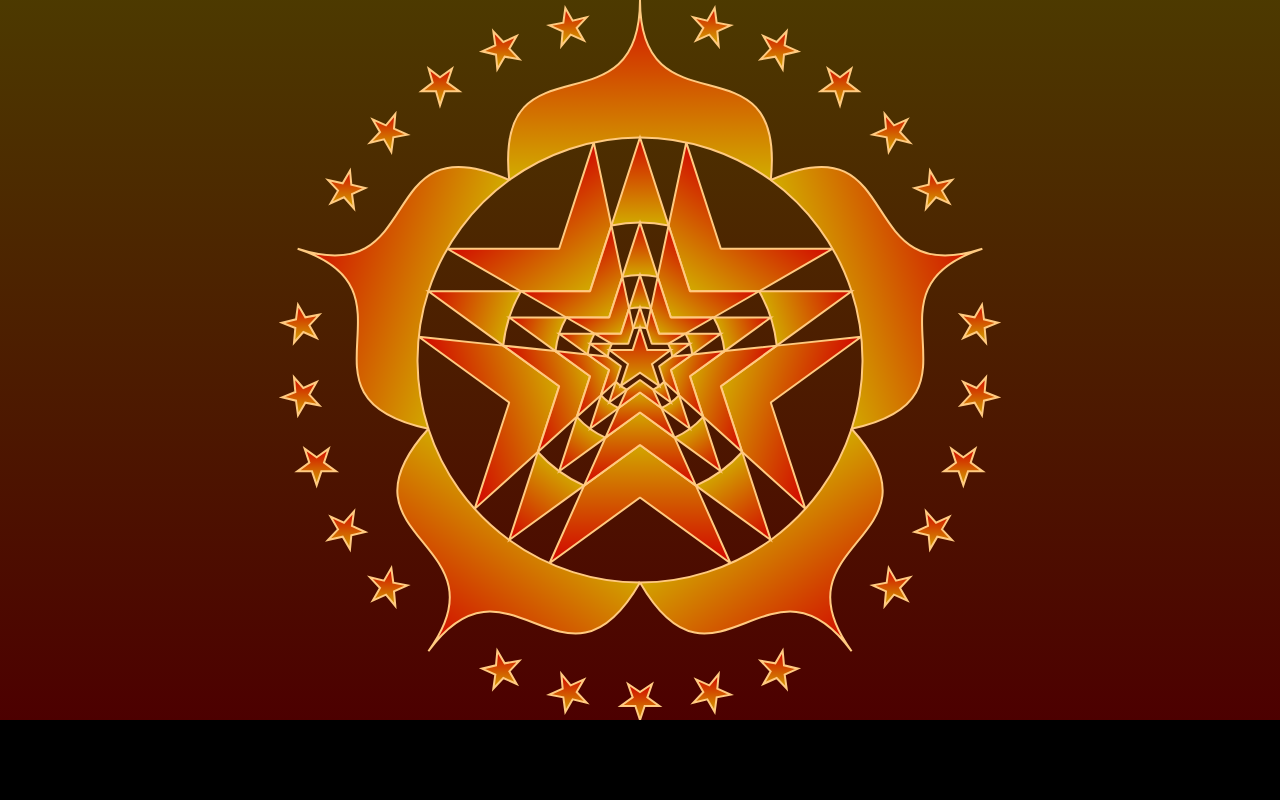
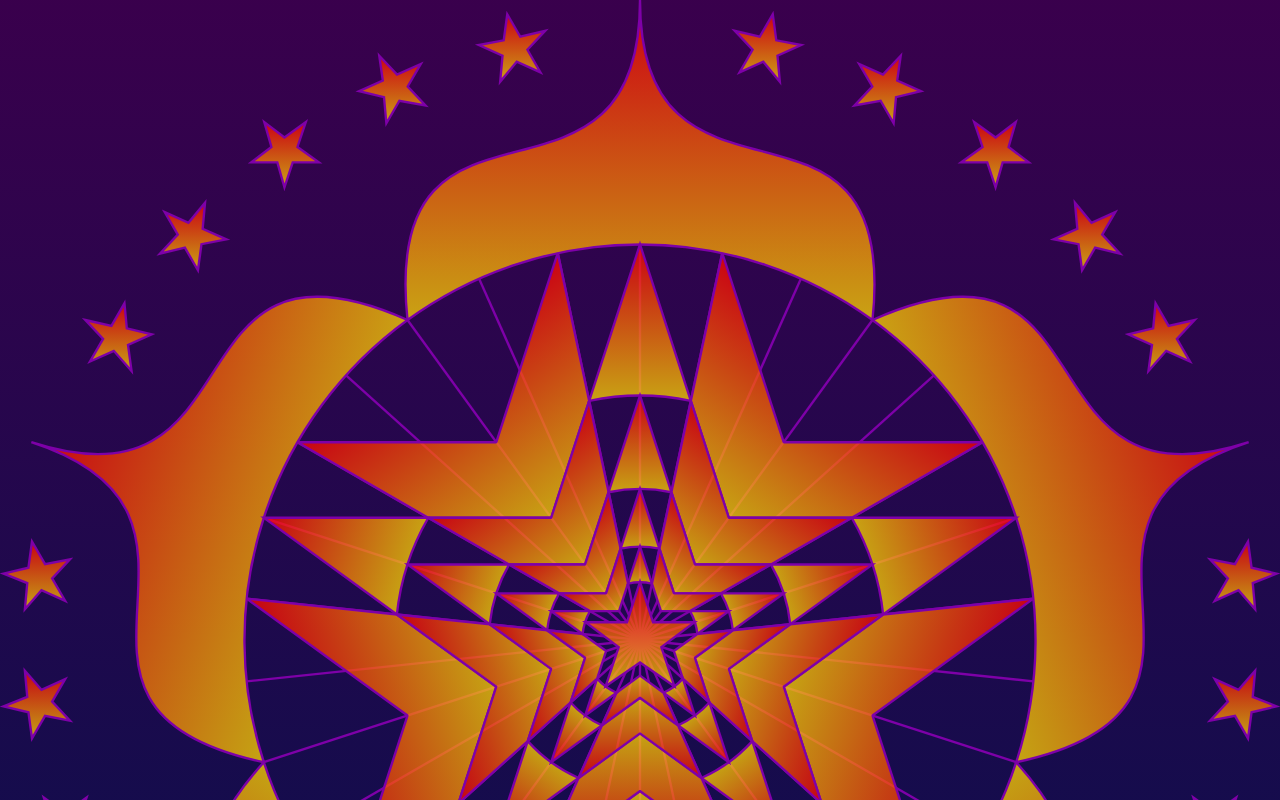
Before and after one commit to dopplerreflect/svg-wallpaper, a React (Vite) app: page / in a window 1280 px wide. Shown: the top 800 px of the page. Built offline with nearby package versions, Linux system fonts and the light colour scheme.

Commit message:
change up aspect ratio and colors

```diff
--- a/src/wallpapers/pentamandala.tsx
+++ b/src/wallpapers/pentamandala.tsx
@@ -12,14 +12,21 @@ const angles = [...Array(rayCount).keys()].map(k => (360 / rayCount) * k);
 const pentAngles = angles.filter(a => a % 72 === 0);
 const radiiCount = 7;
 const radii = [...Array(radiiCount).keys()].map(k => r * (PHI - 1) ** k);
+const stroke = 'hsl(285, 100%, 33%)';
+const strokeWidth = 2;
+const fillOpacity = 0.75;
 
 export default function PentaMandala() {
   return (
-    <svg xmlns="http://www.w3.org/2000/svg" viewBox={`0 0 ${width} ${height}`}>
+    <svg
+      xmlns="http://www.w3.org/2000/svg"
+      xmlnsXlink="http://www.w3.org/1999/xlink"
+      viewBox={`420 0 ${height} ${height}`}
+    >
       <defs>
         <linearGradient id="bgGradient" gradientTransform="rotate(90)">
-          <stop offset="0%" stopColor="hsl(45, 100%, 15%)" />
-          <stop offset="100%" stopColor="hsl(0, 100%, 15%" />
+          <stop offset="0%" stopColor="hsl(285, 100%, 15%)" />
+          <stop offset="100%" stopColor="hsl(225, 100%, 15%" />
         </linearGradient>
         <linearGradient id="petalGradient">
           <stop offset="0%" stopColor="gold" />
@@ -55,7 +62,7 @@ export default function PentaMandala() {
             }`,
           ].join(' ')}
           fill="url('#petalGradient')"
-          fillOpacity={0.75}
+          fillOpacity={fillOpacity}
         />
 
         <linearGradient id="chevronGradient">
@@ -65,6 +72,7 @@ export default function PentaMandala() {
         <g id="chevrons">
           {[...Array(4).keys()].map(k => (
             <path
+              key={k}
               d={[
                 `M${pc(cx, cy, angles[0], radii[k + 2]).x},${
                   pc(cx, cy, angles[0], radii[k + 2]).y
@@ -87,13 +95,14 @@ export default function PentaMandala() {
                 'Z',
               ].join(' ')}
               fill="url('#chevronGradient')"
-              fillOpacity={0.75}
+              fillOpacity={fillOpacity}
             />
           ))}
         </g>
         <g id="points">
           {[...Array(4).keys()].map(k => (
             <path
+              key={k}
               d={[
                 `M${pc(cx, cy, angles[29], radii[k + 2]).x},${
                   pc(cx, cy, angles[29], radii[k + 2]).y
@@ -111,13 +120,13 @@ export default function PentaMandala() {
                 'Z',
               ].join(' ')}
               fill="url('#petalGradient')"
-              fillOpacity={0.75}
+              fillOpacity={fillOpacity}
             />
           ))}
         </g>
       </defs>
 
-      <rect width={width} height={height} fill="url(#bgGradient)" />
+      <rect x={420} width={height} height={height} fill="url(#bgGradient)" />
 
       <g id="rotate-90" transform={`rotate(-90, ${cx}, ${cy})`}>
         {/* {radii.map(r => (
@@ -138,26 +147,27 @@ export default function PentaMandala() {
               rotate={0}
             />
           </g>
-        ))}
+        ))} */}
 
         {angles.map((a, i) => (
           <g key={a}>
             <line
               x1={cx}
               y1={cy}
-              x2={pc(cx, cy, a, r).x}
-              y2={pc(cx, cy, a, r).y}
-              stroke="hsl(225, 100%, 100%)"
+              x2={pc(cx, cy, a, radii[1]).x}
+              y2={pc(cx, cy, a, radii[1]).y}
+              stroke={stroke}
+              strokeWidth={strokeWidth}
             />
-            <text
+            {/* <text
               x={pc(cx, cy, a, r + 10).x}
               y={pc(cx, cy, a, r + 10).y}
               fill="white"
             >
               {i}
-            </text>
+            </text> */}
           </g>
-        ))} */}
+        ))}
 
         {/* {pentAngles.map(a => (
           <use
@@ -165,16 +175,17 @@ export default function PentaMandala() {
             transform={`rotate(${a + 36}, ${cx}, ${cy})`}
             fill="none"
             stroke="hsl(35, 100%, 50%)"
-            strokeWidth={3}
+            strokeWidth={strokeWidth}
           />
         ))} */}
 
         {pentAngles.map(a => (
           <use
+            key={a}
             xlinkHref="#petal"
             transform={`rotate(${a}, ${cx}, ${cy})`}
-            stroke="hsl(35, 100%, 75%)"
-            strokeWidth={3}
+            stroke={stroke}
+            strokeWidth={strokeWidth}
           />
         ))}
 
@@ -183,15 +194,15 @@ export default function PentaMandala() {
             <use
               xlinkHref="#chevrons"
               transform={`rotate(${a - 36}, ${cx}, ${cy})`}
-              stroke="hsl(35, 100%, 75%"
-              strokeWidth={3}
+              stroke={stroke}
+              strokeWidth={strokeWidth}
               strokeLinejoin="bevel"
             />
             <use
               xlinkHref="#points"
               transform={`rotate(${a}, ${cx}, ${cy})`}
-              stroke="hsl(35, 100%, 75%"
-              strokeWidth={3}
+              stroke={stroke}
+              strokeWidth={strokeWidth}
             />
           </g>
         ))}
@@ -201,24 +212,25 @@ export default function PentaMandala() {
           cy={cy}
           r={radii[5]}
           rotate={0}
-          stroke="hsl(35, 100%, 75%"
-          strokeWidth={3}
+          stroke={stroke}
+          strokeWidth={strokeWidth}
           fill="url(#petalGradient)"
-          fillOpacity={0.75}
+          fillOpacity={fillOpacity}
         />
 
         {angles.map(
           a =>
             a % 72 !== 0 && (
               <Star
+                key={a}
                 cx={pc(cx, cy, a, radii[0] - radii[6]).x}
                 cy={pc(cx, cy, a, radii[0] - radii[6]).y}
                 r={radii[6]}
                 rotate={a}
-                stroke="hsl(35, 100%, 75%)"
+                stroke={stroke}
                 fill="url(#petalGradient)"
-                fillOpacity={0.75}
-                strokeWidth={3}
+                fillOpacity={fillOpacity}
+                strokeWidth={strokeWidth}
               />
             )
         )}
```
